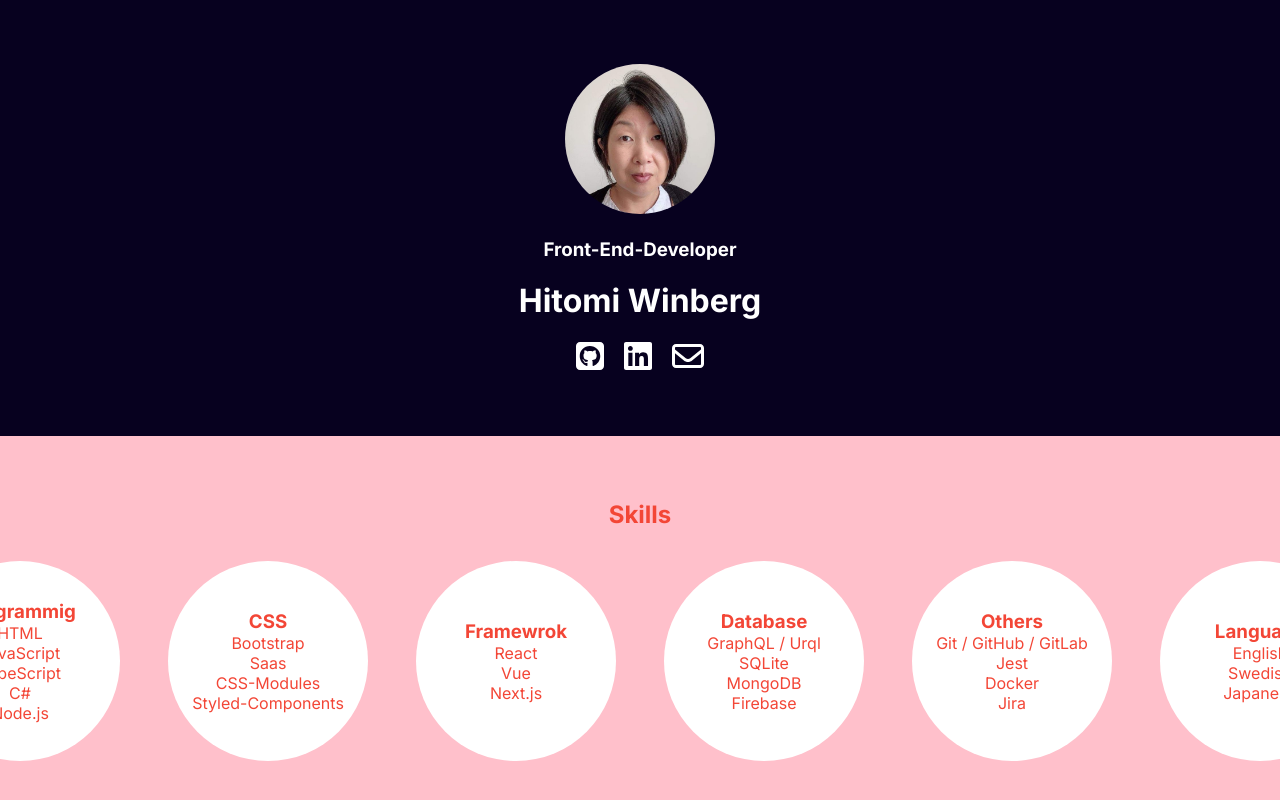
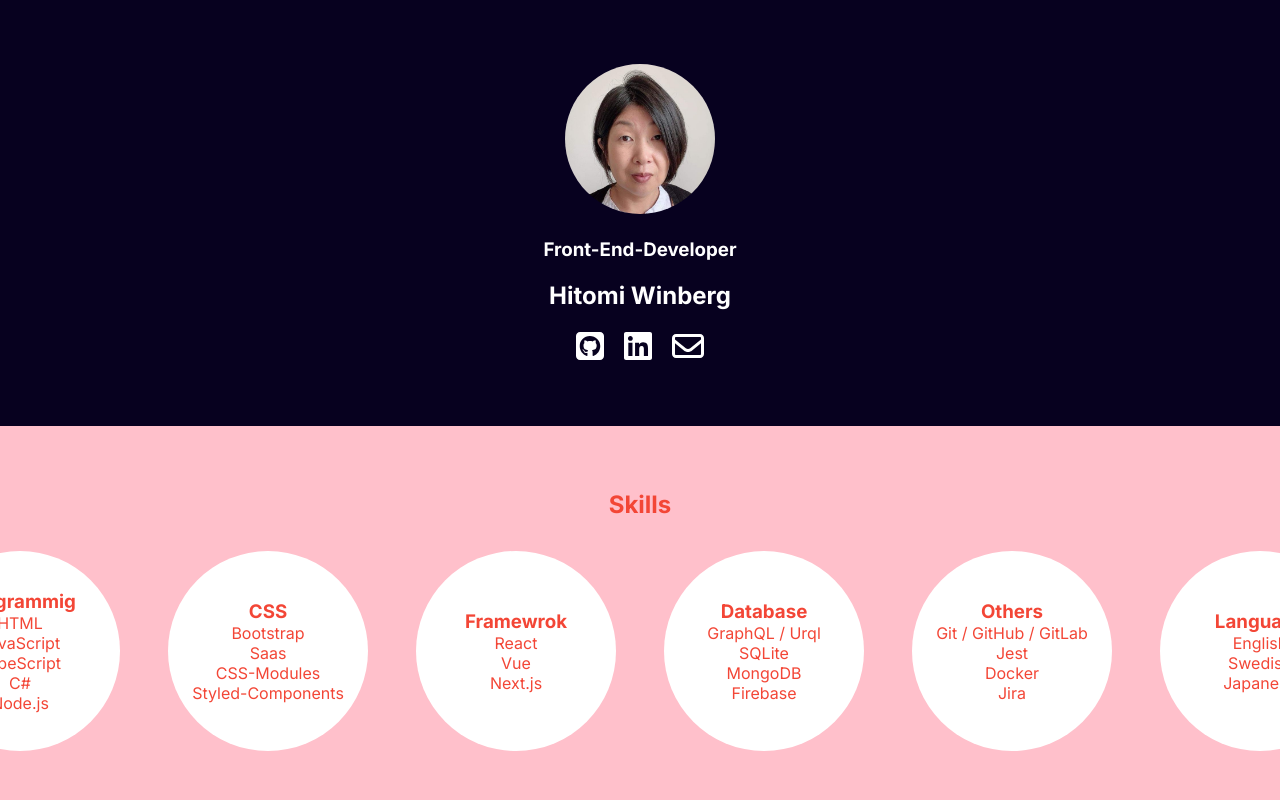
Before and after one commit to HitomiWin/My_Portfolio, a Next.js app: page / in a window 1280 px wide. Shown: the top 800 px of the page. Built offline with nearby package versions, Linux system fonts and the light colour scheme.

Commit message:
removed unused classname

```diff
--- a/app/ui/globals.css
+++ b/app/ui/globals.css
@@ -32,8 +32,12 @@ body {
   background: rgb(var(--v-dark-blue-rgb));
 }
 
-h1 {
-  font-size: 2rem;
+h1,
+h2,
+h3,
+h4,
+h5 {
+  text-align: center;
 }
 
 ul {
--- a/app/ui/home/hero/components.tsx
+++ b/app/ui/home/hero/components.tsx
@@ -23,13 +23,13 @@ export function Icons() {
   return (
     <div>
       <ul className={styles.iconList}>
-        <li className={[styles.fadeText, styles.fadeIn].join(" ")}>
+        <li className={`${styles.fadeText}`}>
           <FontAwesomeIcon icon={faSquareGithub} size="2xl" />
         </li>
-        <li className={[styles.fadeText, styles.fadeIn].join(" ")}>
+        <li className={`${styles.fadeText}`}>
           <FontAwesomeIcon icon={faLinkedin} size="2xl" />
         </li>
-        <li className={[styles.fadeText, styles.fadeIn].join(" ")}>
+        <li className={`${styles.fadeText}`}>
           <FontAwesomeIcon icon={faEnvelope} size="2xl" />
         </li>
       </ul>
--- a/app/ui/home/hero/hero.module.css
+++ b/app/ui/home/hero/hero.module.css
@@ -16,7 +16,7 @@
   animation-name: rotationY;
   animation-duration: 0.2s;
   animation-timing-function: ease-in;
-  animation-delay: 2s;
+  animation-delay: 0s;
   animation-iteration-count: 3;
   animation-direction: normal;
   animation-fill-mode: forwards;
--- a/app/ui/home/hero/hero.tsx
+++ b/app/ui/home/hero/hero.tsx
@@ -6,12 +6,8 @@ export default function Hero() {
     <section className={`fullContainer`}>
       <div className={`${styles.container} wContainer  `}>
         <HeroMyImage />
-        <h3 className={[styles.fadeText, styles.fadeIn].join(" ")}>
-          Front-End-Developer
-        </h3>
-        <h1 className={[styles.fadeText, styles.fadeIn].join(" ")}>
-          Hitomi Winberg
-        </h1>
+        <h3 className={`${styles.fadeText}`}>Front-End-Developer</h3>
+        <h1 className={`${styles.fadeText}`}>Hitomi Winberg</h1>
         <Icons />
       </div>
     </section>
--- a/app/ui/home/skills/skills.module.css
+++ b/app/ui/home/skills/skills.module.css
@@ -17,7 +17,7 @@
   height: 200px;
   background-color: rgb(var(--v-white-rgb));
   border-radius: 50%;
-  border-coloer: rgb(var(--v-orange-rgb));
+  border-color: rgb(var(--v-orange-rgb));
   position: relative;
 }
 .skillcard span {
--- a/app/ui/home/skills/skills.tsx
+++ b/app/ui/home/skills/skills.tsx
@@ -5,7 +5,7 @@ export default function Skills() {
   return (
     <section className={`fullContainer backgroundPink`}>
       <div className={`${styles.container} wContainer `}>
-        <h2>Skills</h2>
+        <h1>Skills</h1>
         <SkillsList />
       </div>
     </section>
```
